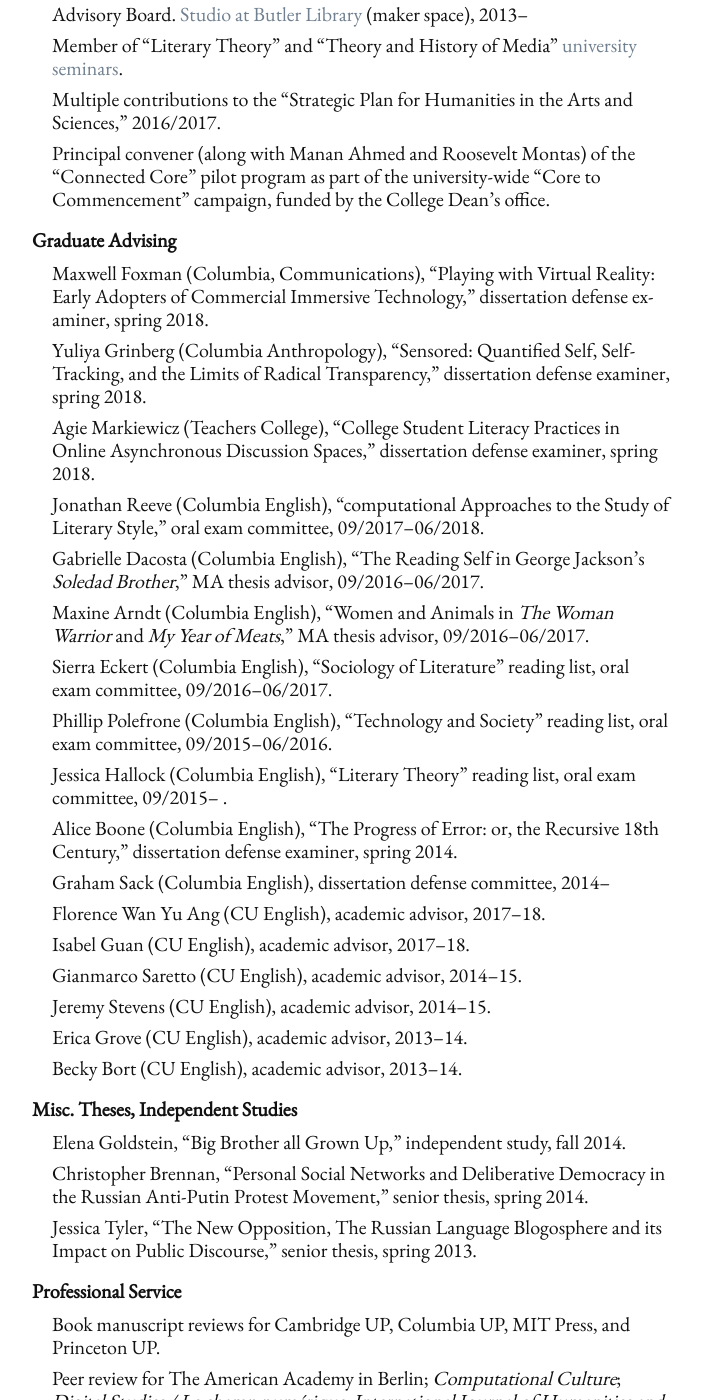
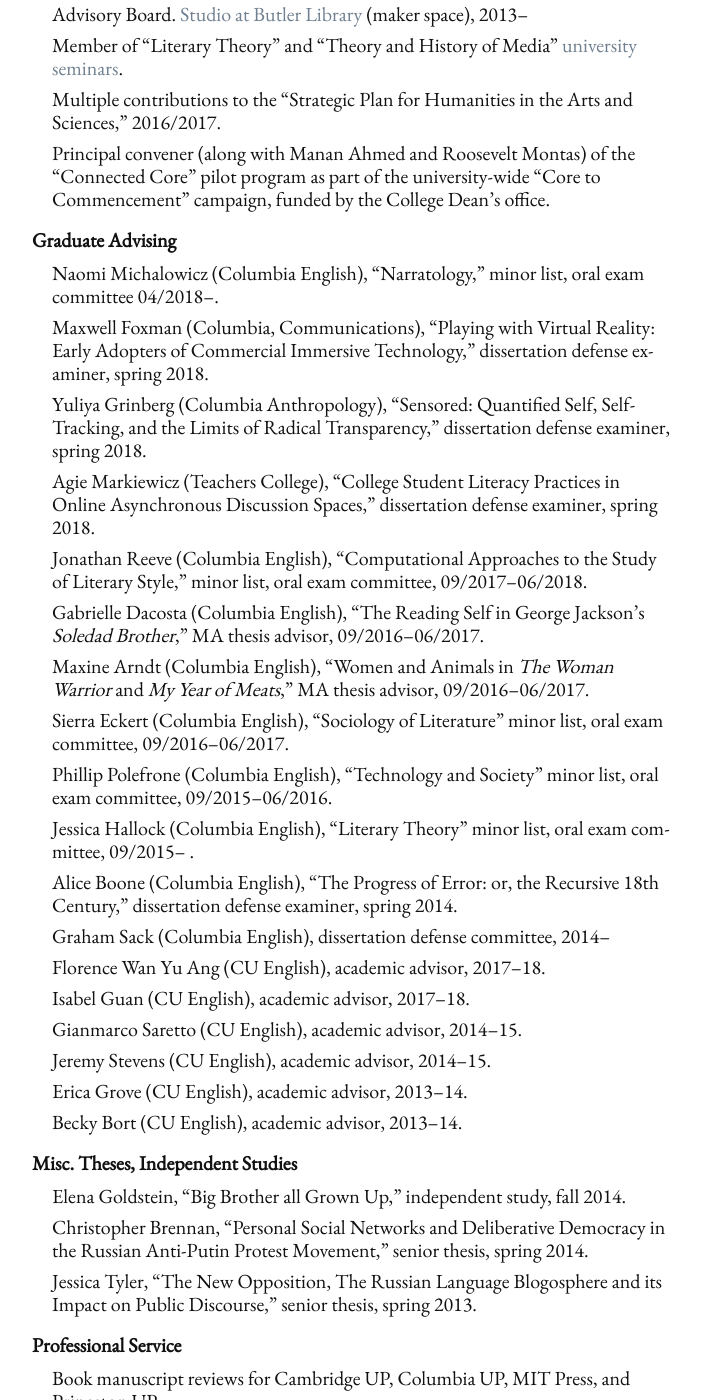
Before and after one commit to denten/denten.github.io, a Jekyll site: the page built from _pages/service.md, in a window 1280 px wide and 1400 px high, scrolled down 650 px. Shown: the whole window, without its empty margins (288-991 px from the left). Built offline with Jekyll 4.4.1, drawn with Linux system fonts in a browser that asks for light colours.

Commit message:
add naomi's service

```diff
--- a/_includes/CV/08-service.md
+++ b/_includes/CV/08-service.md
@@ -38,6 +38,8 @@ Commencement" campaign, funded by the College Dean's office.
 
 #### Graduate Advising
 
+- Naomi Michalowicz (Columbia English), "Narratology," minor list, oral exam
+  committee 04/2018--.
 - Maxwell Foxman (Columbia, Communications), "Playing with Virtual Reality:
   Early Adopters of Commercial Immersive Technology," dissertation defense
 examiner, spring 2018.
@@ -47,18 +49,18 @@ examiner, spring 2018.
 - Agie Markiewicz (Teachers College), "College Student Literacy Practices in
   Online Asynchronous Discussion Spaces," dissertation defense examiner,
 spring 2018.
-- Jonathan Reeve (Columbia English), "computational Approaches to the Study of
-  Literary Style," oral exam committee, 09/2017--06/2018.
+- Jonathan Reeve (Columbia English), "Computational Approaches to the Study of
+  Literary Style," minor list, oral exam committee, 09/2017--06/2018.
 - Gabrielle Dacosta (Columbia English), "The Reading Self in George Jackson’s
   *Soledad Brother*," MA thesis advisor, 09/2016--06/2017.
 - Maxine Arndt (Columbia English), "Women and Animals in *The Woman Warrior*
   and *My Year of Meats*," MA thesis advisor, 09/2016--06/2017.
-- Sierra Eckert (Columbia English), "Sociology of Literature" reading list,
-  oral exam committee, 09/2016--06/2017.
-- Phillip Polefrone (Columbia English), "Technology and Society" reading list,
+- Sierra Eckert (Columbia English), "Sociology of Literature" minor list, oral
+  exam committee, 09/2016--06/2017.
+- Phillip Polefrone (Columbia English), "Technology and Society" minor list,
   oral exam committee, 09/2015--06/2016.
-- Jessica Hallock (Columbia English), "Literary Theory" reading list, oral
-  exam committee, 09/2015-- .
+- Jessica Hallock (Columbia English), "Literary Theory" minor list, oral exam
+  committee, 09/2015-- .
 - Alice Boone (Columbia English), "The Progress of Error: or, the Recursive
   18th Century," dissertation defense examiner, spring 2014.
 - Graham Sack (Columbia English), dissertation defense committee, 2014--
```
